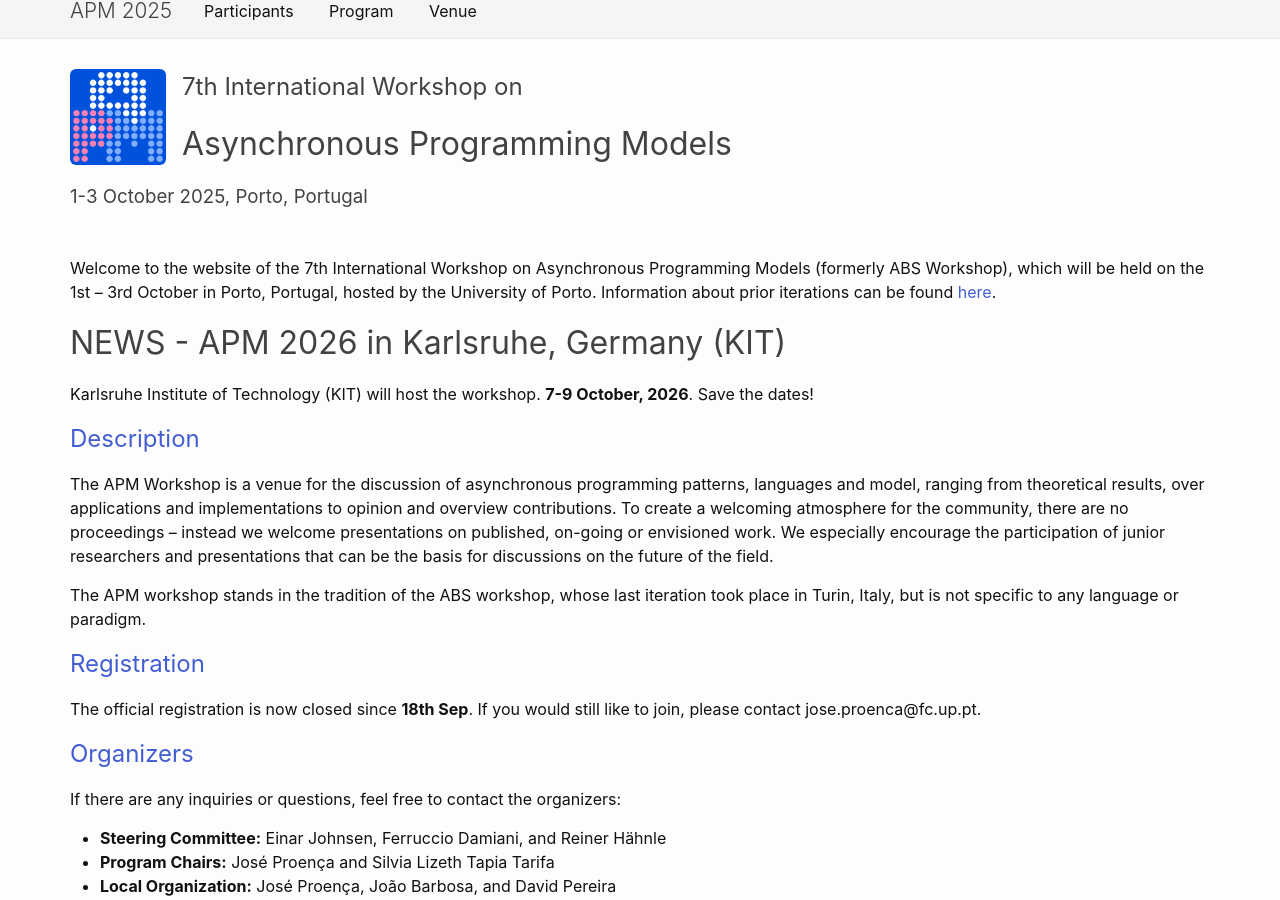
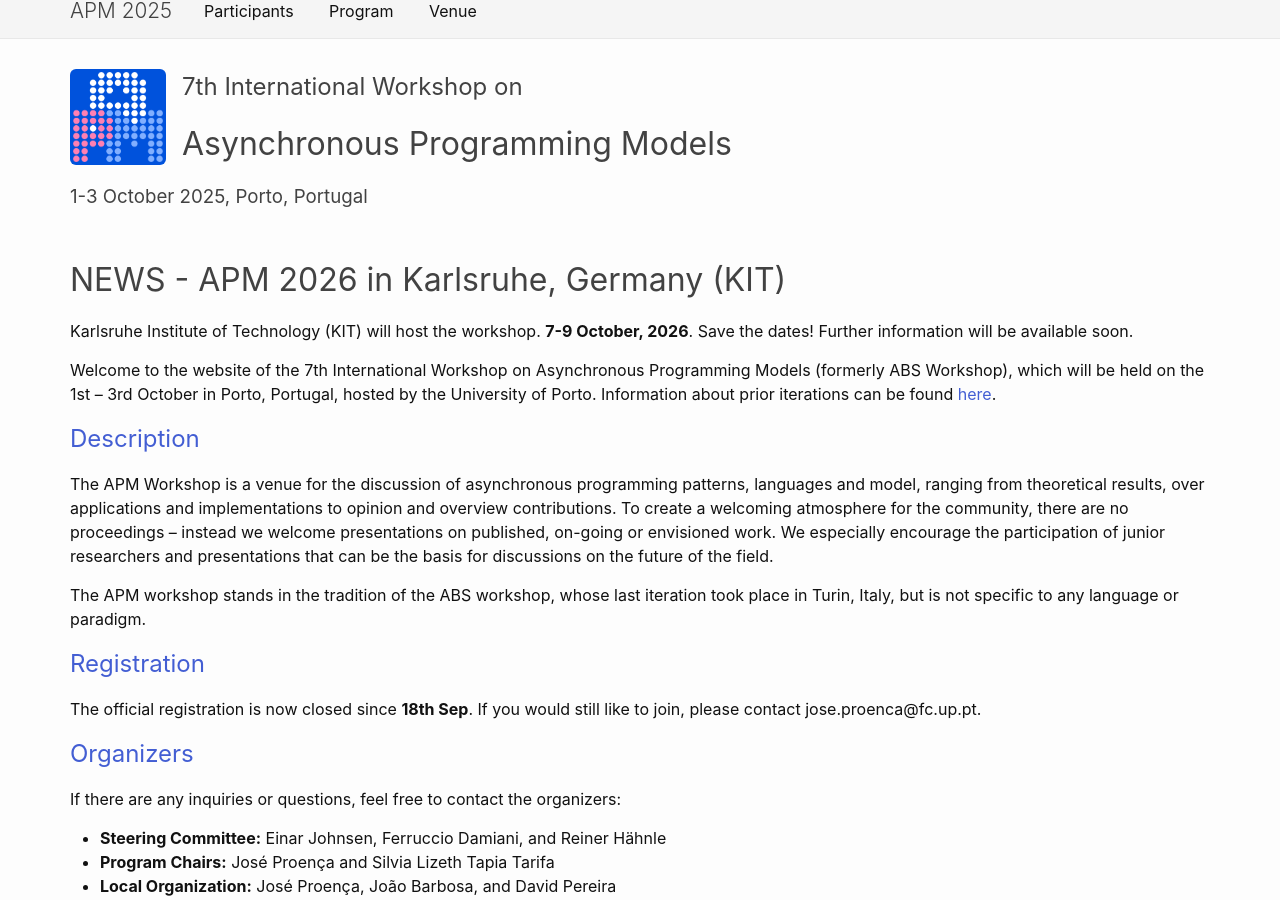
Before and after one commit to apm-workshop/2025, a Jekyll site: the page built from _pages/index.md, in a window 1280 px wide and 900 px high, scrolled down 488 px. Built offline with Jekyll 4.4.1, drawn with Linux system fonts in a browser that asks for light colours; our own code applies the rules of GitHub Pages for plain Markdown files.

Commit message:
Update index.md

```diff
--- a/_pages/index.md
+++ b/_pages/index.md
@@ -4,11 +4,11 @@ permalink: /
 hide: true
 ---
 
-Welcome to the website of the 7th International Workshop on Asynchronous Programming Models (formerly ABS Workshop), which will be held on the 1st – 3rd October in Porto, Portugal, hosted by the University of Porto. Information about prior iterations can be found [here](https://abs-models.org/publications/).
-
 # NEWS - APM 2026 in Karlsruhe, Germany (KIT)
 
-Karlsruhe Institute of Technology (KIT) will host the workshop. __7-9 October, 2026__. Save the dates!
+Karlsruhe Institute of Technology (KIT) will host the workshop. __7-9 October, 2026__. Save the dates! Further information will be available soon.
+
+Welcome to the website of the 7th International Workshop on Asynchronous Programming Models (formerly ABS Workshop), which will be held on the 1st – 3rd October in Porto, Portugal, hosted by the University of Porto. Information about prior iterations can be found [here](https://abs-models.org/publications/).
 
 ## Description
 {: .secondH}
```
